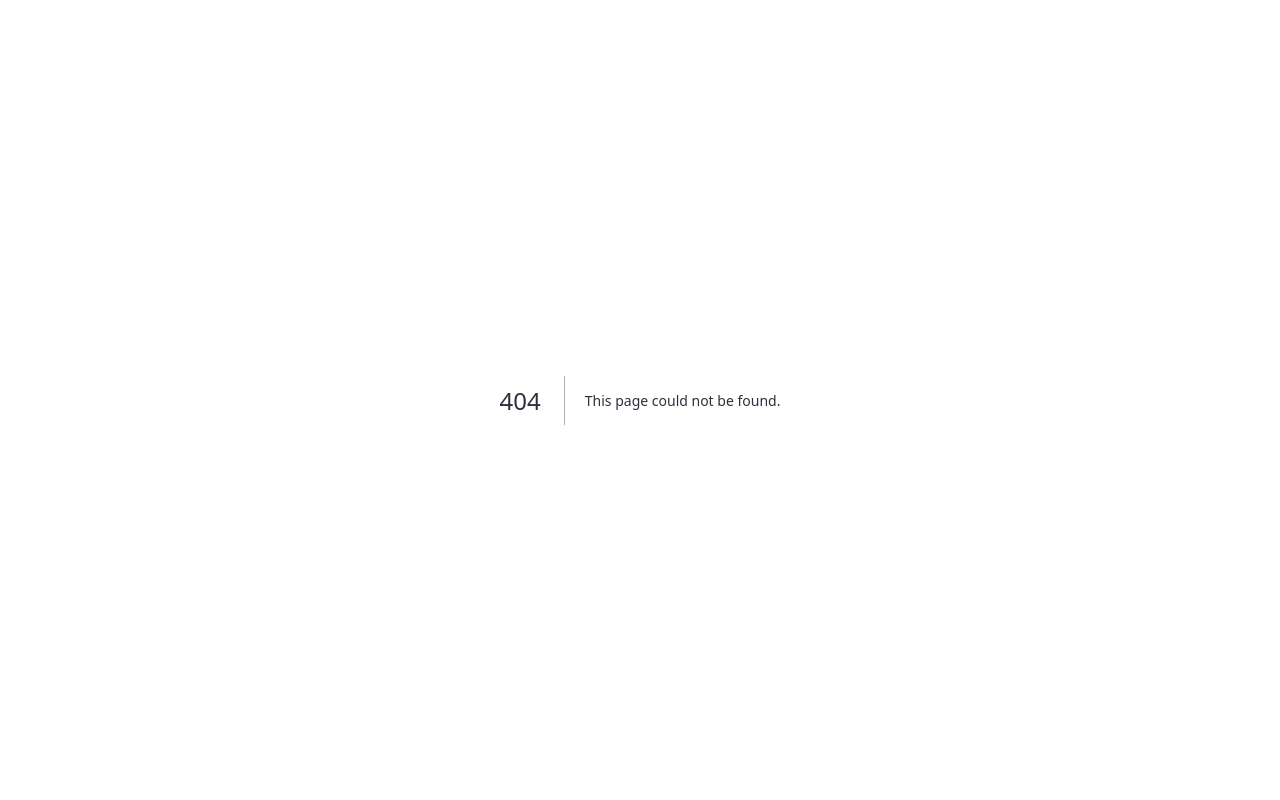
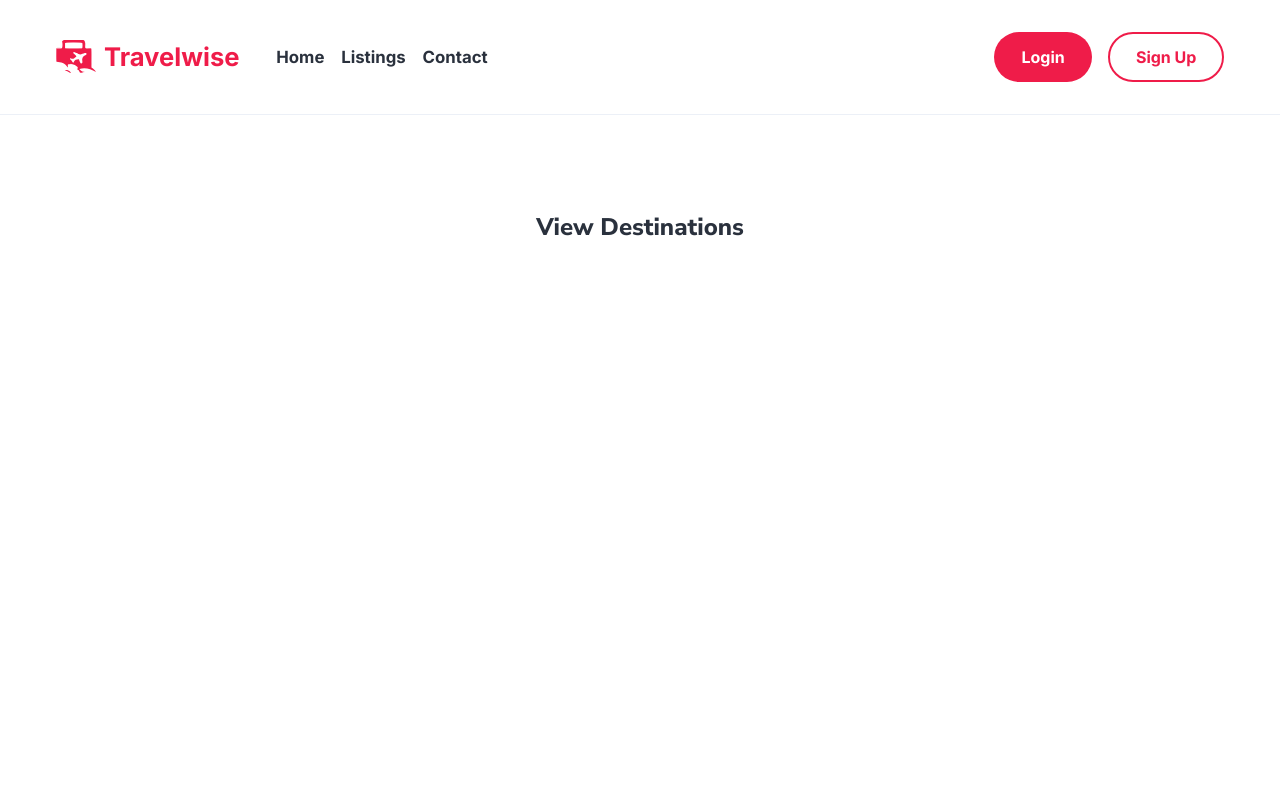
Before and after one commit to Master-Osaro/travelwise, a Next.js app: page /destinations in a window 1280 px wide. Before the commit this address had no page. Shown: the top 800 px of the page. Built offline with nearby package versions, Linux system fonts and the light colour scheme.

Commit message:
Add contact and Destination routes

```diff
--- a/components/Header.jsx
+++ b/components/Header.jsx
@@ -1,4 +1,5 @@
 import { useState } from 'react';
+import Link from 'next/link';
 import { Inter } from 'next/font/google'
 import styles from '@/components/Header.module.css'
 import Logo from './Logo'
@@ -15,9 +16,9 @@ function Header() {
       <button className="menu" aria-label="menu" aria-expanded={navOpen} onClick={()=>{setNavOpen(!navOpen)}}><List size={24} /></button>
       <div className={`nav__group ${navOpen? "show":""}`}>
         <ul className={`nav-list`}>
-          <li><a href="#programs"><i className="bi bi-map"></i>Home</a></li>
-          <li><a href="#admissions"><i className="bi bi-arrows-move"></i>Listing</a></li>
-          <li><a href="#contact"><i className="bi bi-chat-square"></i>Contact Us</a></li>
+          <li><Link href="/">Home</Link></li>
+          <li><Link href="/destinations">Listings</Link></li>
+          <li><Link href="/contact">Contact</Link></li>
         </ul>
         <div className="btn-group">
           <button className="btn btn-primary" onClick={()=>{setNavOpen(!navOpen)}}>Login</button>
--- /dev/null
+++ b/pages/destinations.jsx
@@ -0,0 +1,40 @@
+import Head from 'next/head'
+import Image from 'next/image'
+import { Nunito_Sans, Nunito } from 'next/font/google'
+import styles from '@/styles/Home.module.css'
+import Header from '@/components/Header'
+import Intro from '@/components/Intro'
+import ValueProp from '@/components/ValueProp'
+import Locations from '@/components/Locations'
+import Subscribe from '@/components/Subscribe'
+import Footer from '@/components/Footer'
+import Partners from '@/components/Partners'
+
+const nunito = Nunito({
+  subsets: ['latin'],
+  weight : ['200','300','400','500','700', '900'],
+  variable: '--font-nunito',
+})
+
+const nunito_sans = Nunito_Sans({
+  subsets: ['latin'],
+  variable: '--font-nunito-sans',
+})
+
+export default function destinations() {
+  return (
+    <>
+      <Head>
+        <title>Travel Wise</title>
+        <meta name="description" content="TravelWise: Contact Us" />
+        <meta name="viewport" content="width=device-width, initial-scale=1" />
+        <link rel="icon" href="/favicon.ico" />
+      </Head>
+      <Header />
+      <main className={`${nunito.variable} ${nunito_sans.variable} ${styles.main}`}>
+        <h2 className="">View Destinations</h2>
+      </main>
+      <Footer nunito={nunito}/>
+    </>
+  )
+}
```
Also changed, not shown: pages/contact.jsx (added, +40 -0 lines), pages/index_default.js (renamed from pages/index copy.js).
